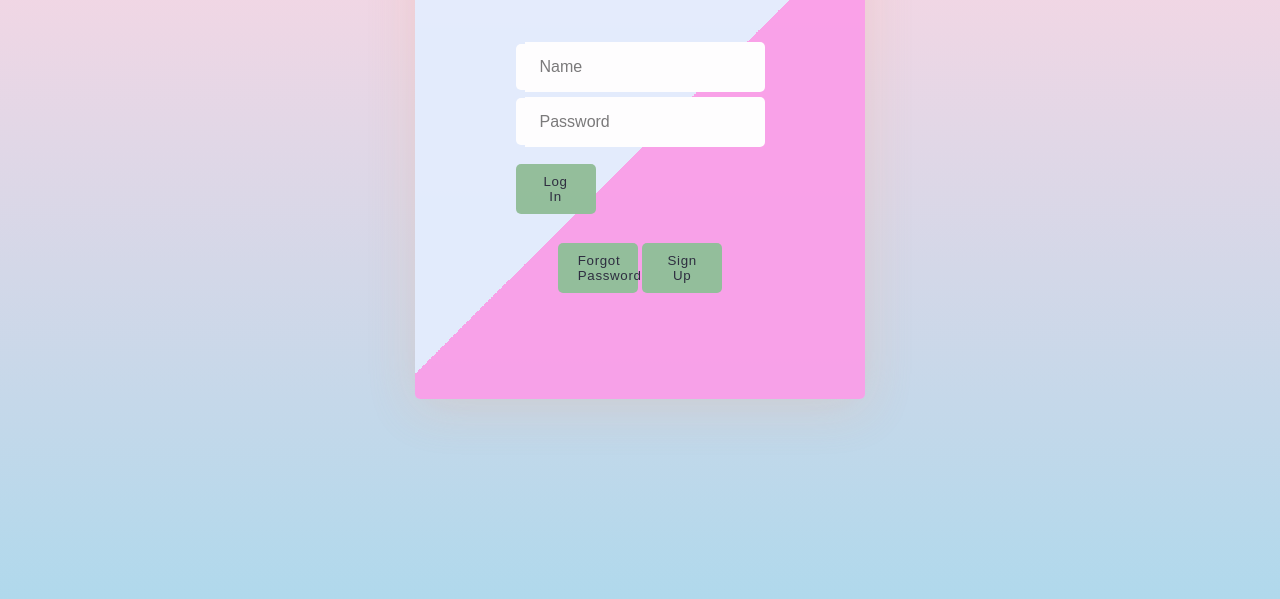
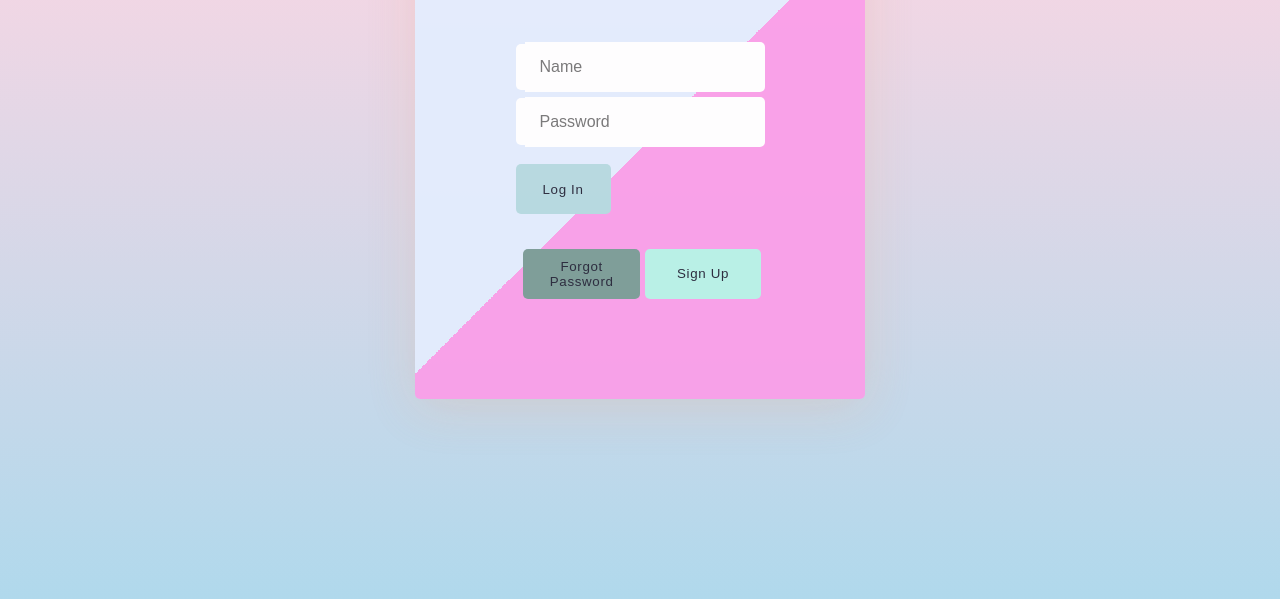
Before and after one commit to gimenavargas/13-04-tarjetas-html-y-css, a plain HTML site: page index.html in a window 1280 px wide. Shown: the part 127-726 px from the top of the page. Drawn offline with Linux system fonts and the light colour scheme.

Commit message:
formulario

```diff
--- a/style.css
+++ b/style.css
@@ -4,13 +4,11 @@
     box-sizing: border-box;
 }
 body {
-    background-image: linear-gradient(-225deg, #7c98f5 0%, #ef75f3 100%);
-background-image: linear-gradient(to top, #a8d9ed 0%, #fed6e3 100%);
-background-attachment: fixed;
-  background-repeat: no-repeat;
-
+    background-image: linear-gradient(-225deg, #0c3ee2 0%, #ef75f3 100%);
+    background-image: linear-gradient(to top, #a8d9ed 0%, #fed6e3 100%);
+    background-attachment: fixed;
+    background-repeat: no-repeat;
     font-family: 'Vibur', 'Gill Sans', 'Gill Sans MT', Calibri, 'Trebuchet MS', sans-serif;
-
     font-family: 'Abel', sans-serif;
 opacity: .95;
 
@@ -29,10 +27,8 @@ form {
 form .con {
     display: -webkit-flex;
     display: flex;
-
     -webkit-justify-content: space-around;
     justify-content: space-around;
-
     -webkit-flex-wrap: wrap;
     flex-wrap: wrap;
 
@@ -62,34 +58,27 @@ header p {letter-spacing: 0.05em;}
 #eye {
     background: #fff;
     color: #333;
-
     margin: 5.9px 0 0 0;
     margin-left: -20px;
     padding: 15px 9px 19px 0px;
     border-radius: 0px 5px 5px 0px;
-
     float: right;
     position: relative;
     right: 1%;
     top: -.2%;
     z-index: 5;
-
     cursor: pointer;
 }
 input[class="form-input"]{
     width: 240px;
     height: 50px;
-
     margin-top: 2%;
     padding: 15px;
-
     font-size: 16px;
     font-family: 'Abel', sans-serif;
     color: #5E6472;
-
     outline: none;
     border: none;
-
     border-radius: 0px 5px 5px 0px;
     transition: 0.2s linear;
 
@@ -97,21 +86,31 @@ input[class="form-input"]{
 button {
     display: inline-block;
     color: #252537;
-
-    width: 80px;
+    width: 95px;
     height: 50px;
-
     padding: 0 20px;
-    background: #90bd97;
+    background: #b6dae0;
     border-radius: 5px;
-
     outline: none;
     border: none;
-
     cursor: pointer;
     text-align: center;
     transition: all 0.2s linear;
-
     margin: 7% auto;
     letter-spacing: 0.05em;
 }
+.submits {
+    width: 48%;
+    display: inline-block;
+    float: left;
+    margin-left: 2%;
+}
+.frgt-pass {background:#7b9b95;}
+.sign-up {background: #B8F2E6;}
+button:hover {
+    transform: translatey(3px);
+    box-shadow: none;
+}
+button:hover {
+    animation: ani9 0.4s ease-in-out infinite alternate;
+}
```
